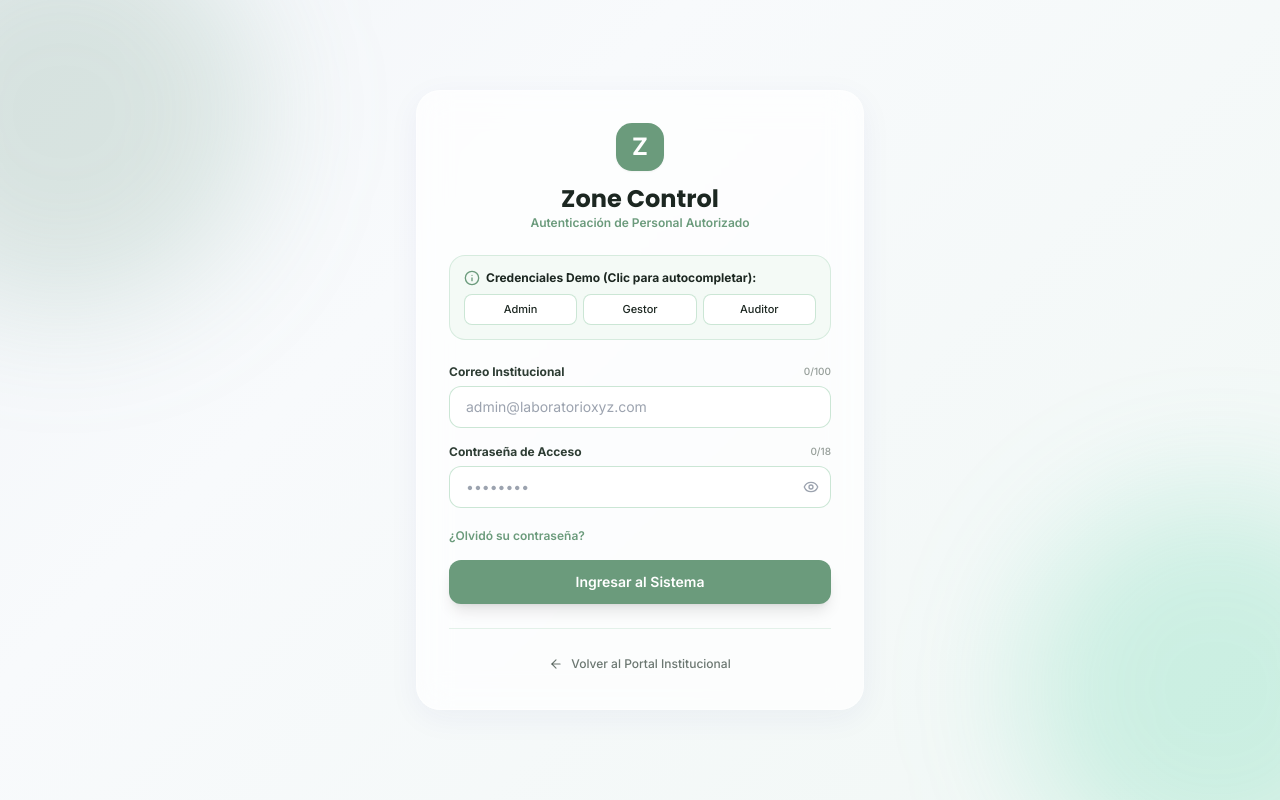
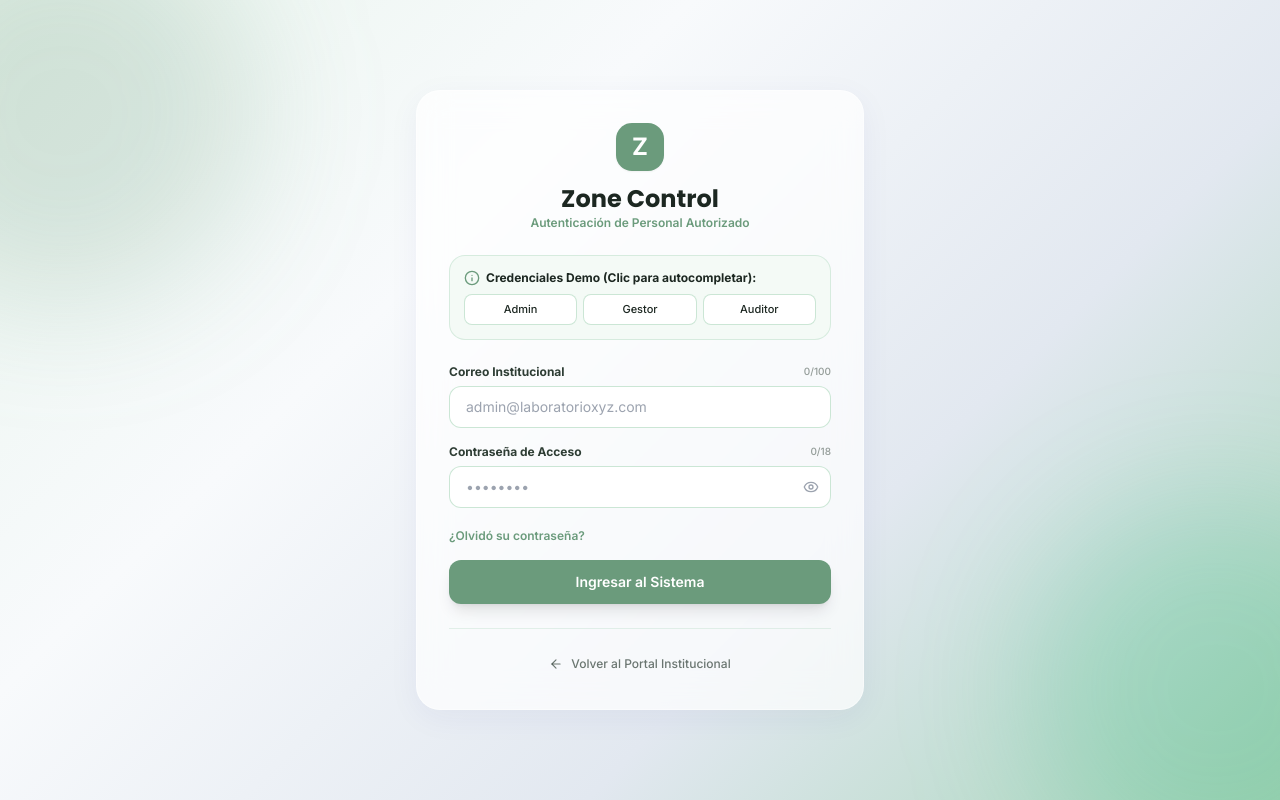
Before and after one commit to Ivanherrera08/Laboratorio_lex, a Next.js app in the folder zone-control-frontend/: page /login in a window 1280 px wide. Built offline with nearby package versions, Linux system fonts and the light colour scheme.

Commit message:
style(login): eliminar animacion constante del fondo para evitar distracciones visuales

```diff
--- a/zone-control-frontend/src/app/globals.css
+++ b/zone-control-frontend/src/app/globals.css
@@ -116,15 +116,7 @@ h1, h2, h3, h4, h5, h6 {
 
 /* Gradientes animadas para fondos */
 .bg-gradient-animated {
-  background: linear-gradient(-45deg, #EAF5EE, #f8fafc, #e2e8f0, #A8D5BA);
-  background-size: 400% 400%;
-  animation: gradientBG 15s ease infinite;
-}
-
-@keyframes gradientBG {
-  0% { background-position: 0% 50%; }
-  50% { background-position: 100% 50%; }
-  100% { background-position: 0% 50%; }
+  background: linear-gradient(135deg, #EAF5EE, #f8fafc, #e2e8f0, #A8D5BA);
 }
 
 /* Hover effects dinámicos para tarjetas */
--- a/zone-control-frontend/src/app/login/page.tsx
+++ b/zone-control-frontend/src/app/login/page.tsx
@@ -122,8 +122,8 @@ function LoginFormContent() {
   return (
     <div className="min-h-screen bg-gradient-animated flex flex-col justify-center items-center px-4 py-12 relative overflow-hidden">
       {/* Elementos decorativos de fondo para resaltar el glassmorphism */}
-      <div className="absolute top-[-10%] left-[-10%] w-96 h-96 bg-brand-primary/20 rounded-full blur-3xl mix-blend-multiply animate-pulse-glow"></div>
-      <div className="absolute bottom-[-10%] right-[-10%] w-96 h-96 bg-emerald-400/20 rounded-full blur-3xl mix-blend-multiply animate-pulse-glow" style={{ animationDelay: '1s' }}></div>
+      <div className="absolute top-[-10%] left-[-10%] w-96 h-96 bg-brand-primary/20 rounded-full blur-3xl mix-blend-multiply"></div>
+      <div className="absolute bottom-[-10%] right-[-10%] w-96 h-96 bg-emerald-400/20 rounded-full blur-3xl mix-blend-multiply"></div>
 
       <div className="w-full max-w-md glass-panel rounded-3xl p-8 shadow-xl relative z-10 card-hover-dynamic">
         {/* Header */}
```
